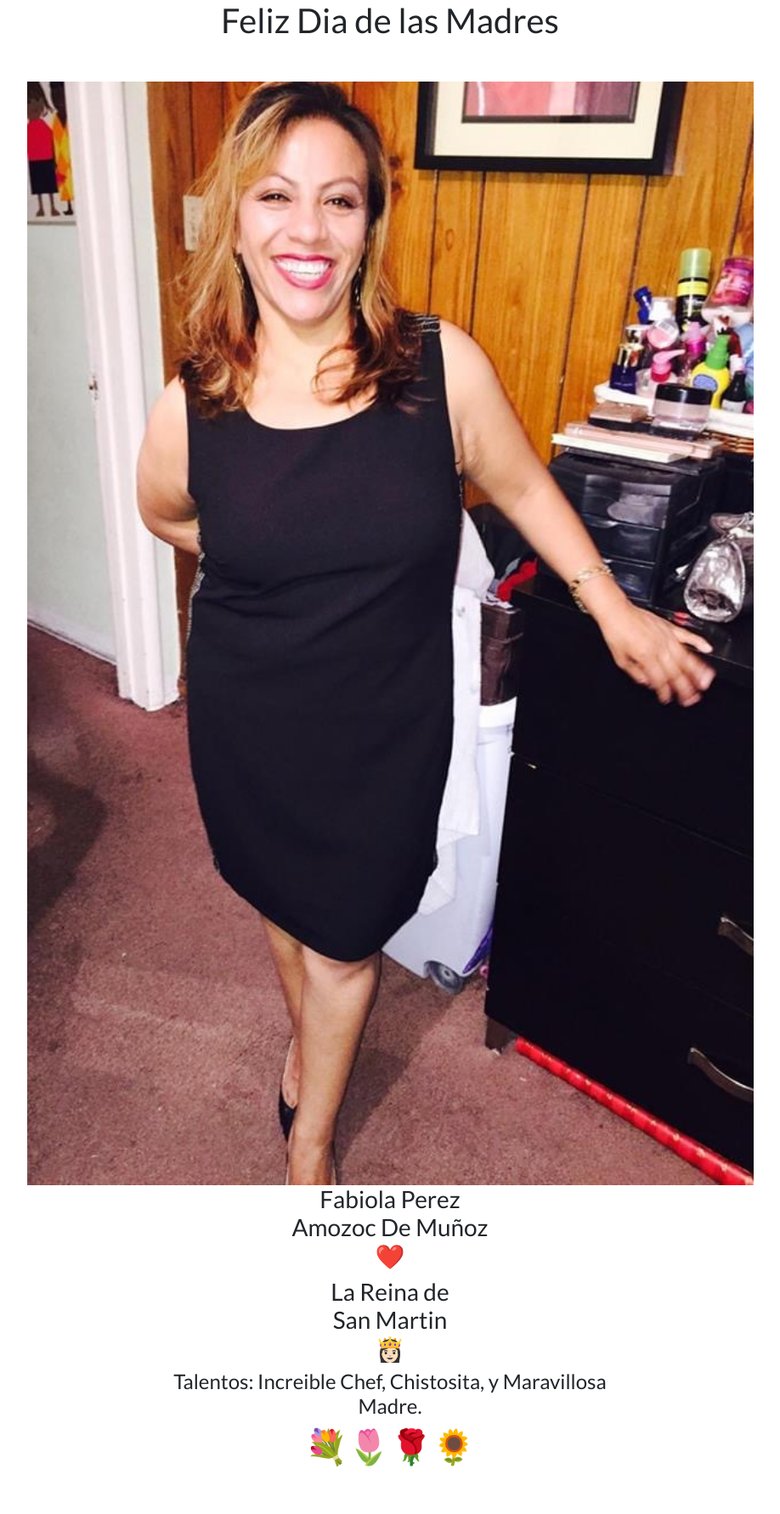
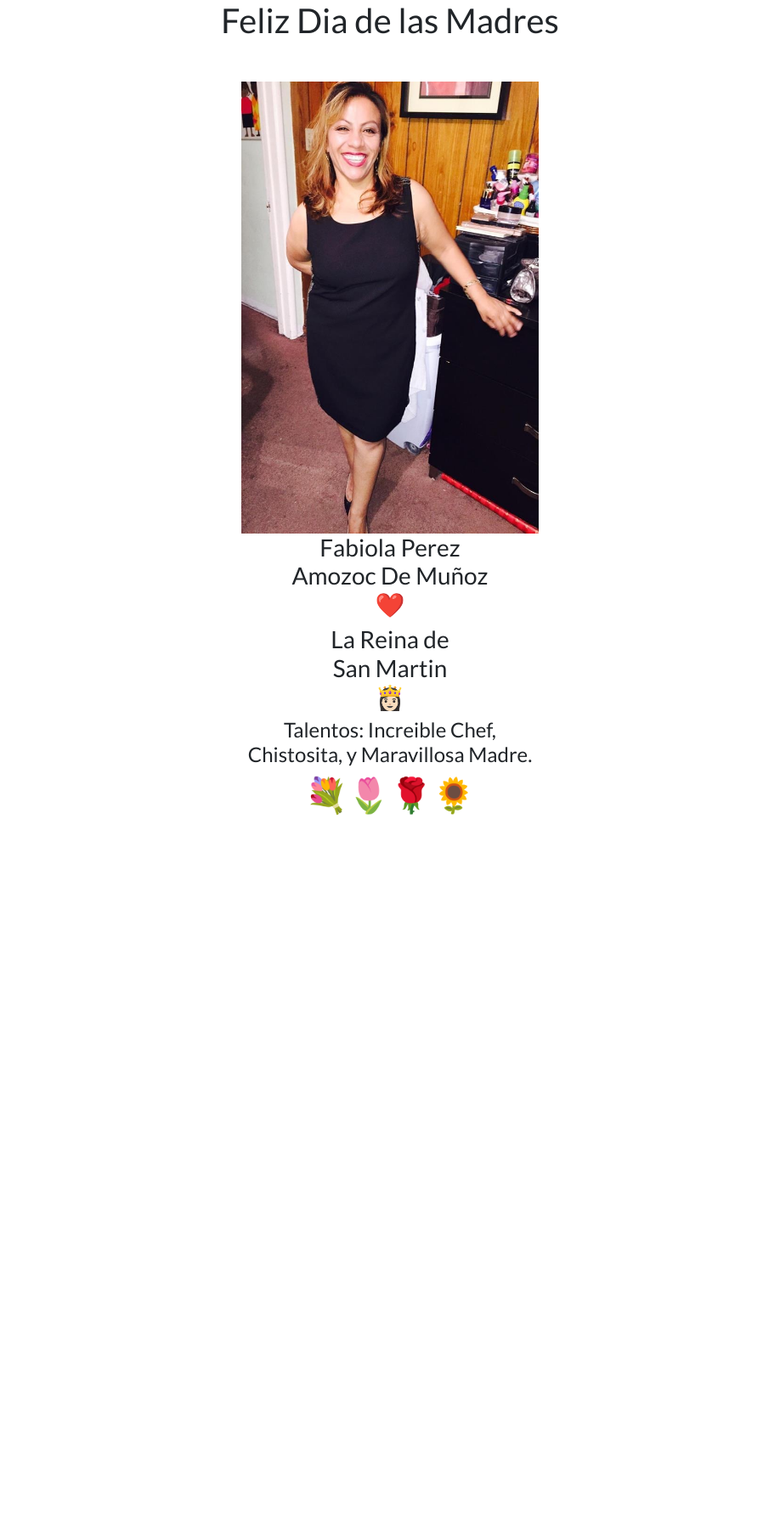
Before and after one commit to CalvarioV/Django3_personal_portfolio, a Django app: page /fabis/ in a window 1280 px wide. Shown: the part 56-1838 px from the top of the page at 85% size, without its empty margins (181-1099 px from the left). After the commit the page ends 1016 px from the top, so only its background shows below. Run offline with Django 3.2, Linux system fonts and the light colour scheme.

```diff
--- a/portfolio/templates/portfolio/fabis.html
+++ b/portfolio/templates/portfolio/fabis.html
@@ -6,8 +6,9 @@
 <h1>Feliz Dia de las Madres</h1>
 <div class="row justify-content-center my-5">
 
-  <img src="{% static 'portfolio/fabis.JPG' %}" class="img-fluid" width="75%">
-  <div class="col-6">
+
+  <div class="col-lg-4 col-md-6">
+    <img src="{% static 'portfolio/fabis.JPG' %}" class="img-fluid">
     <h3>Fabiola Perez️<br>Amozoc De Muñoz️<br>❤️</h3>
     <h3>La Reina de <br> San Martin <br>👸🏻</h3>
     <h4>Talentos: Increible Chef, Chistosita, y Maravillosa Madre.</h4>
```
